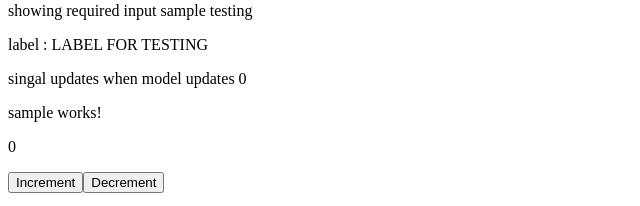
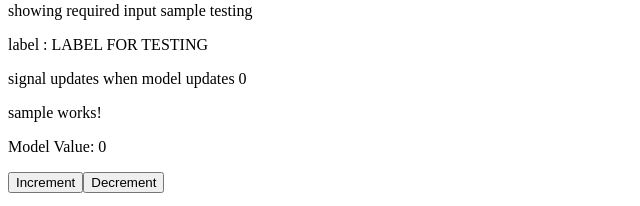
Before and after one commit to AthulKrishna-736/Learn-Angular, an Angular app: page / in a window 1280 px wide. Shown: the part 150-356 px from the top of the page, without its empty margins (0-640 px from the left). Built offline with nearby package versions, Linux system fonts and the light colour scheme.

Commit message:
minor changs

```diff
--- a/src/app/sample/sample.component.html
+++ b/src/app/sample/sample.component.html
@@ -1,6 +1,6 @@
 <p>sample works!</p>
 
-<p>{{modelValue()}}</p>
+<p>Model Value: {{modelValue()}}</p>
 
 <button (click)="increment()" >
     Increment
--- a/src/app/to-do-list/to-do-list.component.html
+++ b/src/app/to-do-list/to-do-list.component.html
@@ -3,6 +3,6 @@
 <p>showing required input {{ value1() }}</p>
 <p>label : {{label()}}</p>
 
-<p>singal updates when model updates {{signalValue()}}</p>
+<p>signal updates when model updates {{signalValue()}}</p>
 
 <app-sample [(modelValue)]="signalValue"/>
```
